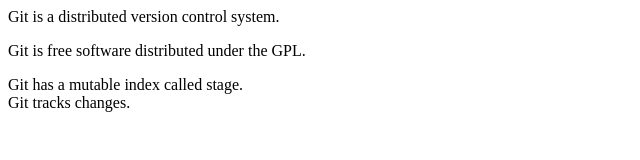
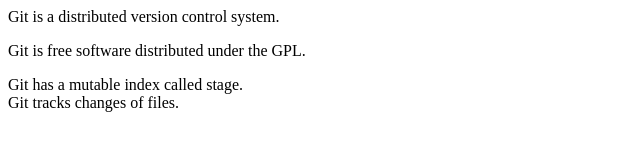
Before and after one commit to yksmile007/yangkang.github.io, a plain HTML site: page index.html in a window 1280 px wide. Shown: the full height of the page, 0-640 px from the left. Drawn offline with Linux system fonts and the light colour scheme.

Commit message:
di er ci

```diff
--- a/index.html
+++ b/index.html
@@ -8,6 +8,6 @@
 	<div>Git is a distributed version control system.</div>
 	<p>Git is free software distributed under the GPL.</p>
 	<div>Git has a mutable index called stage.</div>
-	<div>Git tracks changes.</div>
+	<div>Git tracks changes of files.</div>
 </body>
 </html>
```
